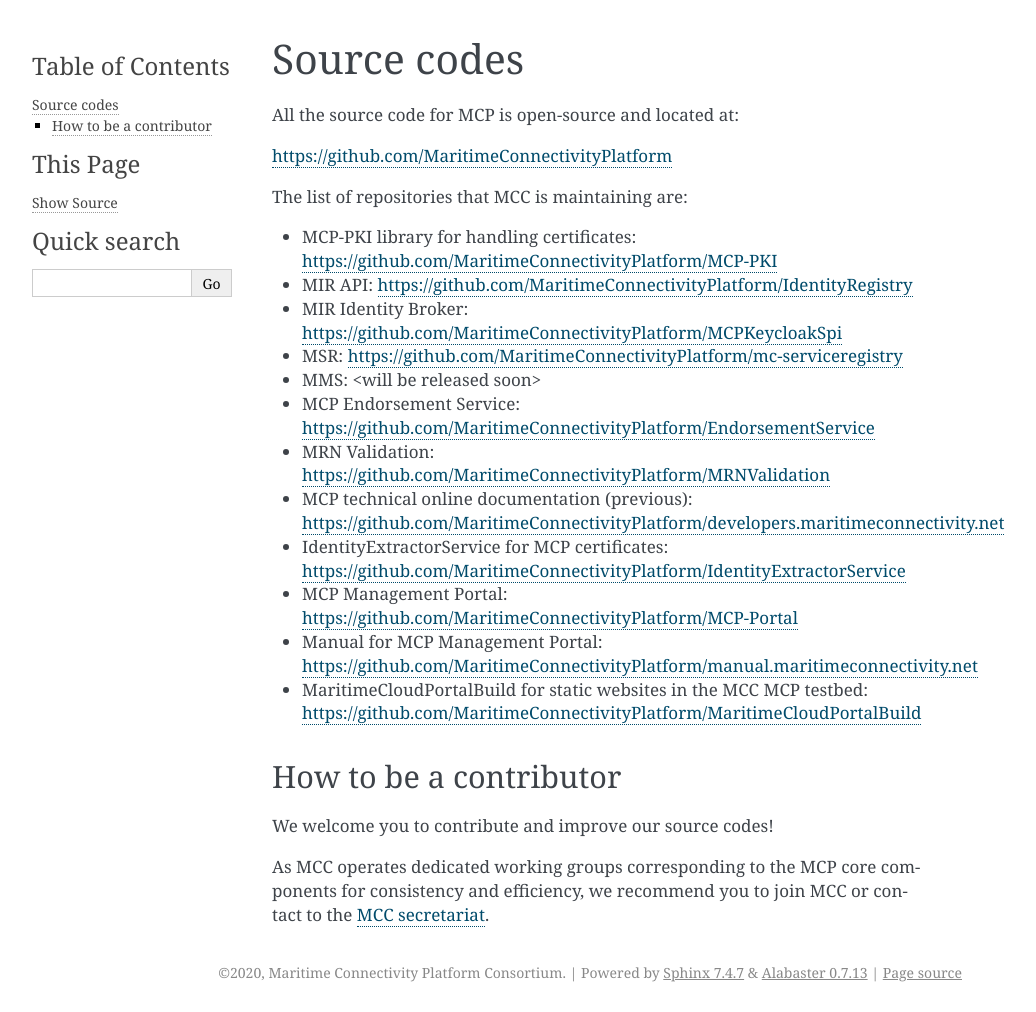
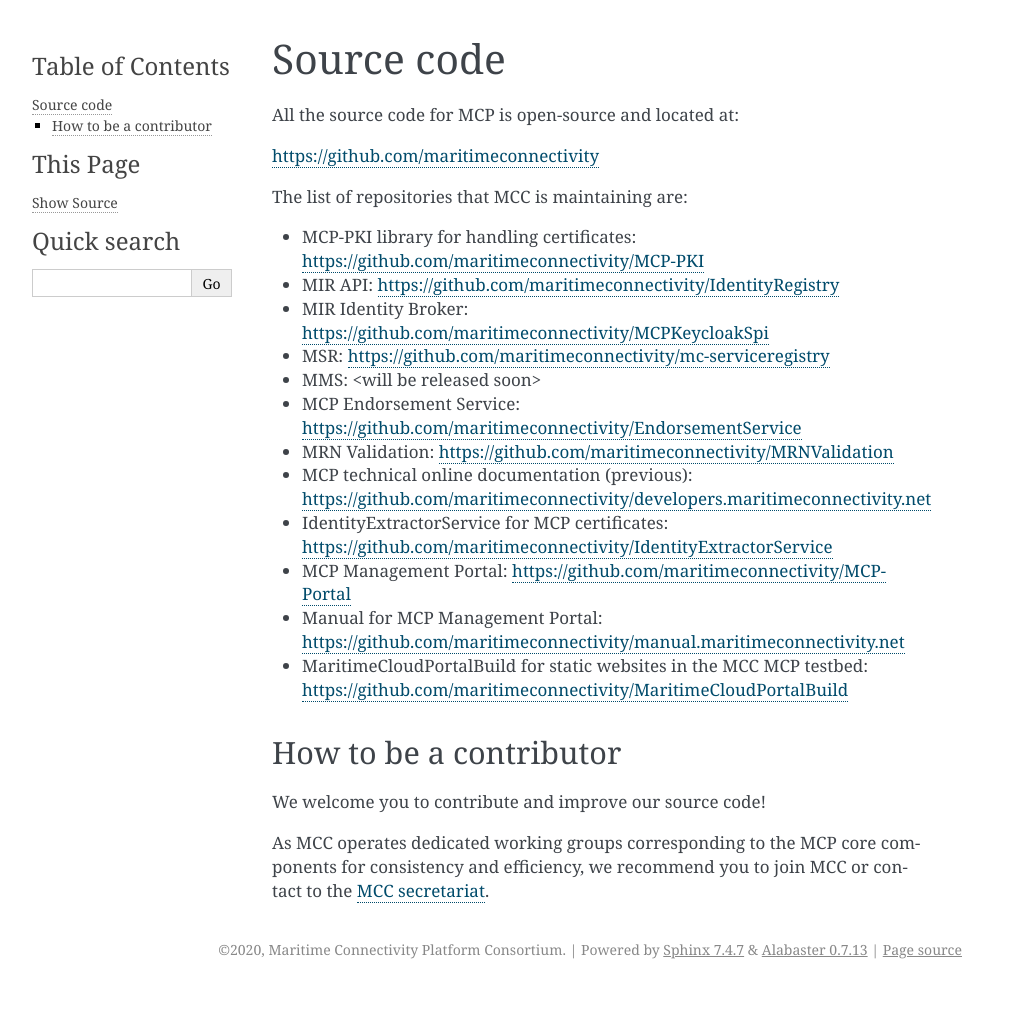
Before and after one commit to maritimeconnectivity/docs.maritimeconnectivity.net, a Sphinx documentation site: the page built from docs/source/sourcecode.rst, in a window 1280 px wide. Shown: the whole page, without its empty margins (148-1184 px from the left). Built offline with Sphinx 7.4.7, drawn with Linux system fonts in a browser that asks for light colours; after the commit the page ends 989 px from its top, so only the background shows below that.

Commit message:
Updated Github links and changed forum link

```diff
--- a/docs/source/MIR.rst
+++ b/docs/source/MIR.rst
@@ -449,9 +449,9 @@ MIR reference implementation
 ^^^^^^^^^^^^^^^^^^^^^^^^^^^^^^^^^^
 MCC governs the reference implementations on MIR as follows:
 
-* MCP-PKI library for handling certificates: https://github.com/MaritimeConnectivityPlatform/MCP-PKI
-* MIR API: https://github.com/MaritimeConnectivityPlatform/IdentityRegistry
-* MIR Identity Broker: https://github.com/MaritimeConnectivityPlatform/MCPKeycloakSpi
+* MCP-PKI library for handling certificates: https://github.com/maritimeconnectivity/MCP-PKI
+* MIR API: https://github.com/maritimeconnectivity/IdentityRegistry
+* MIR Identity Broker: https://github.com/maritimeconnectivity/MCPKeycloakSpi
 
 MIR Identity Broker which enables the token-based user authentication is based on `Keycloak <https://www.keycloak.org/>`__ which is an OpenID Connect (OIDC) server developed by Red Hat, but including two MCP specific plugins for synchronization of user data with MIR API and converting MCP client certificates to OIDC tokens.
 Giving a detailed account of the synchronization part when the API is called to create a new user with corresponding information it is registered in the API database and also the ID Broker accounts.
--- a/docs/source/MSR.rst
+++ b/docs/source/MSR.rst
@@ -159,4 +159,4 @@ MSR reference implementation
 ^^^^^^^^^^^^^^^^^^^^^^^^^^^^^^^^^^
 MCC governs the reference implementation on MSR as follows:
 
-- MSR: https://github.com/MaritimeConnectivityPlatform/mc-serviceregistry
+- MSR: https://github.com/maritimeconnectivity/mc-serviceregistry
--- a/docs/source/index.rst
+++ b/docs/source/index.rst
@@ -20,7 +20,7 @@ To build solid understanding of MCP you are expected to read the documents from
 * `Identity Management and Security: Authentication and Authorisation for Web Services <https://maritimeconnectivity.net/docs/mcp-idsec-4-AUTH.pdf>`__
 * `IALA's G1128 e-Navigation technical service specification guideline <https://maritimeconnectivity.net/docs/Service_Documentation_Guidelines.pdf>`__
 
-Please refer `our Google Group <https://groups.google.com/forum/#!forum/maritimeconnectivity>`__ for general usage questions and new releases.
+Please refer `our Discourse forum <https://mcp.discourse.group/>`__ for general usage questions and new releases.
 
 **Table of content**
 
--- a/docs/source/reference.rst
+++ b/docs/source/reference.rst
@@ -8,7 +8,10 @@ Related documents
 * `G1128 technical service specification template <https://maritimeconnectivity.net/docs/Service_Specification_Template.docx>`__
 * `G1128 technical service design description template <https://maritimeconnectivity.net/docs/Service_Design_Description_Template.docx>`__
 * `G1128 technical service instance description template <https://maritimeconnectivity.net/docs/Service_Instance_Description_Template.docx>`__
-* `MCC Identity Management and Security: General Approach and Basic Requirements <https://maritimeconnectivity.net/docs/mcp-idsec-1-v2.pdf>`__
+* `Identity Management and Security: General Approach and Basic Requirements <https://maritimeconnectivity.net/docs/mcp-idsec-1-overview.pdf>`__
+* `Identity Management and Security: Identity Management (the MCP usage of Maritime Resource Names, MRN) <https://maritimeconnectivity.net/docs/mcp-idsec-2-ID.pdf>`__
+* `Identity Management and Security: Public Key Infrastructure (PKI) <https://maritimeconnectivity.net/docs/mcp-idsec-3-PKI.pdf>`__
+* `Identity Management and Security: Authentication and Authorisation for Web Services <https://maritimeconnectivity.net/docs/mcp-idsec-4-AUTH.pdf>`__
 * `A high-level description of the Maritime Messaging Service (MMS) <https://maritimeconnectivity.net/docs/MMS_Specification_0.8.3.pdf>`__
 
 Related projects
--- a/docs/source/setupMCP.rst
+++ b/docs/source/setupMCP.rst
@@ -5,13 +5,13 @@ Setting up MCP
 
 Setting up MIR
 --------------
-Complete documentation on setup can be found at the `MIR setup guide <https://github.com/MaritimeConnectivityPlatform/IdentityRegistry/blob/master/setup/guide/MIR_setup.pdf>`__.
+Complete documentation on setup can be found at the `MIR setup guide <https://github.com/maritimeconnectivity/IdentityRegistry/blob/master/setup/guide/MIR_setup.pdf>`__.
 
 .. _setup-msr:
 
 Setting up MSR
 --------------
-Setup guideline can be found at the `MSR repository <https://github.com/MaritimeConnectivityPlatform/mc-serviceregistry>`__.
+Setup guideline can be found at the `MSR repository <https://github.com/maritimeconnectivity/mc-serviceregistry>`__.
 
 .. _setup-mms:
 
--- a/docs/source/sourcecode.rst
+++ b/docs/source/sourcecode.rst
@@ -1,29 +1,29 @@
-Source codes
+Source code
 ===============
 
 All the source code for MCP is open-source and located at:
 
-https://github.com/MaritimeConnectivityPlatform
+https://github.com/maritimeconnectivity
 
 The list of repositories that MCC is maintaining are:
 
-- MCP-PKI library for handling certificates: https://github.com/MaritimeConnectivityPlatform/MCP-PKI
-- MIR API: https://github.com/MaritimeConnectivityPlatform/IdentityRegistry
-- MIR Identity Broker: https://github.com/MaritimeConnectivityPlatform/MCPKeycloakSpi
-- MSR: https://github.com/MaritimeConnectivityPlatform/mc-serviceregistry
+- MCP-PKI library for handling certificates: https://github.com/maritimeconnectivity/MCP-PKI
+- MIR API: https://github.com/maritimeconnectivity/IdentityRegistry
+- MIR Identity Broker: https://github.com/maritimeconnectivity/MCPKeycloakSpi
+- MSR: https://github.com/maritimeconnectivity/mc-serviceregistry
 - MMS: <will be released soon>
-- MCP Endorsement Service: https://github.com/MaritimeConnectivityPlatform/EndorsementService
-- MRN Validation: https://github.com/MaritimeConnectivityPlatform/MRNValidation
-- MCP technical online documentation (previous): https://github.com/MaritimeConnectivityPlatform/developers.maritimeconnectivity.net
-- IdentityExtractorService for MCP certificates: https://github.com/MaritimeConnectivityPlatform/IdentityExtractorService
-- MCP Management Portal: https://github.com/MaritimeConnectivityPlatform/MCP-Portal
-- Manual for MCP Management Portal: https://github.com/MaritimeConnectivityPlatform/manual.maritimeconnectivity.net
-- MaritimeCloudPortalBuild for static websites in the MCC MCP testbed: https://github.com/MaritimeConnectivityPlatform/MaritimeCloudPortalBuild
+- MCP Endorsement Service: https://github.com/maritimeconnectivity/EndorsementService
+- MRN Validation: https://github.com/maritimeconnectivity/MRNValidation
+- MCP technical online documentation (previous): https://github.com/maritimeconnectivity/developers.maritimeconnectivity.net
+- IdentityExtractorService for MCP certificates: https://github.com/maritimeconnectivity/IdentityExtractorService
+- MCP Management Portal: https://github.com/maritimeconnectivity/MCP-Portal
+- Manual for MCP Management Portal: https://github.com/maritimeconnectivity/manual.maritimeconnectivity.net
+- MaritimeCloudPortalBuild for static websites in the MCC MCP testbed: https://github.com/maritimeconnectivity/MaritimeCloudPortalBuild
 
 .. _contributor-how-to:
 
 How to be a contributor
 ^^^^^^^^^^^^^^^^^^^^^^^^^^^^^^^^^^
-We welcome you to contribute and improve our source codes!
+We welcome you to contribute and improve our source code!
 
 As MCC operates dedicated working groups corresponding to the MCP core components for consistency and efficiency, we recommend you to :ref:`join MCC <mcc-how-to>` or contact to the `MCC secretariat <mailto:mcc@dmc.international>`_.
```
